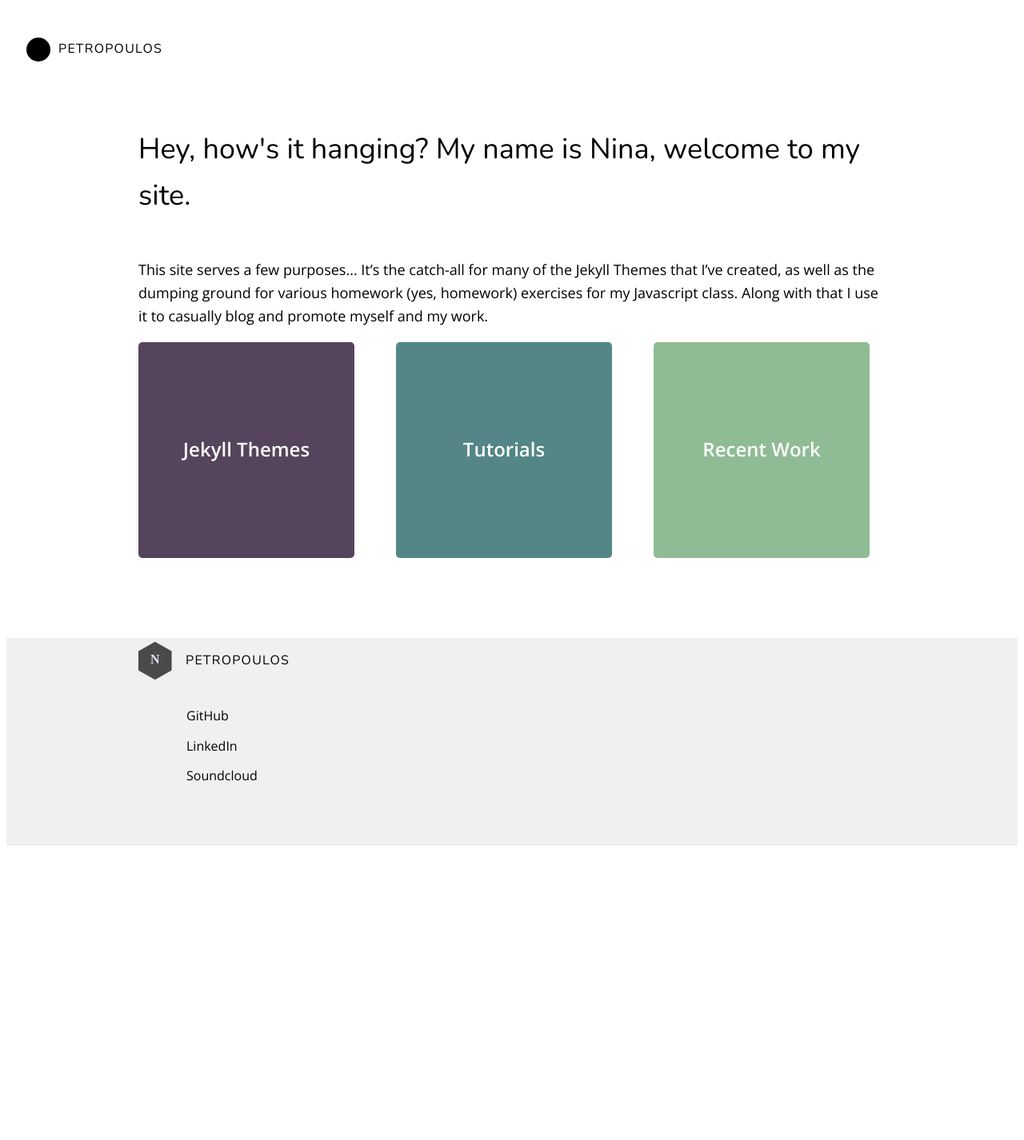
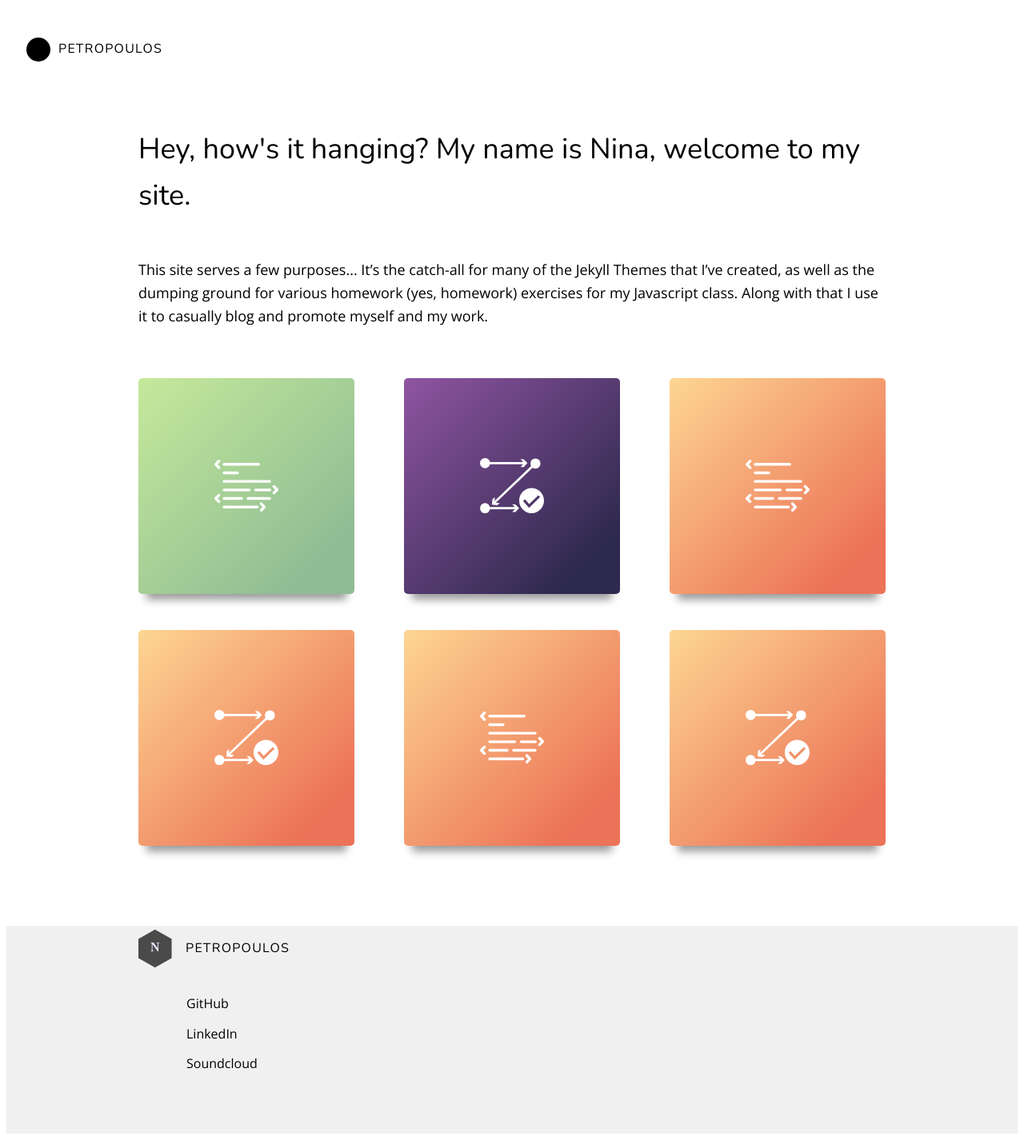
Before and after one commit to ninapetrop/ninapetrop.github.io, a Jekyll site: the page built from index.html, in a window 1280 px wide. Shown: the whole page at 80% size. Built offline with Jekyll 4.4.1, drawn with Linux system fonts in a browser that asks for light colours; nearby versions of some CDN libraries; Markdown is read by kramdown in place of the engine named in the settings; before the commit the page ends 1066 px from its top, so only the background shows below that.

Commit message:
card designs

```diff
--- a/assets/css/main.css
+++ b/assets/css/main.css
@@ -141,10 +141,16 @@ nav.top-bar {
       text-transform: uppercase;
       width: 100px; }
 
+span {
+  font-family: Open Sans, sans-serif; }
+
 section.card-wrap {
   display: -webkit-flex;
   display: -ms-flexbox;
   display: flex;
+  -webkit-flex-wrap: wrap;
+      -ms-flex-wrap: wrap;
+          flex-wrap: wrap;
   -webkit-align-items: center;
       -ms-flex-align: center;
           align-items: center;
@@ -155,9 +161,8 @@ section.card-wrap {
     list-style: none;
     padding-left: 0; }
   section.card-wrap .card-container {
-    -webkit-perspective: 1000px;
-            perspective: 1000px;
-    margin-right: 20px; }
+    margin-top: 45px;
+      margin-top-perspective: 1000px; }
   section.card-wrap .card {
     position: relative;
     width: 270px;
@@ -165,14 +170,9 @@ section.card-wrap {
     transition: all 0.6s ease;
     -webkit-transform-style: preserve-3d;
             transform-style: preserve-3d; }
-  section.card-wrap #jekyll-themes .front, section.card-wrap #jekyll-themes .back {
-    background: #56445D; }
-  section.card-wrap #tutorials .front, section.card-wrap #tutorials .back {
-    background: #548687; }
-  section.card-wrap #recent-work .front, section.card-wrap #recent-work .back {
-    background: #8FBC94; }
   section.card-wrap .front, section.card-wrap .back {
     position: absolute;
+    background: linear-gradient(-45deg, #EC7357 15%, #FDD692);
     top: 0;
     left: 0;
     width: 270px;
@@ -180,7 +180,8 @@ section.card-wrap {
     border-radius: 5px;
     color: white;
     -webkit-backface-visibility: hidden;
-            backface-visibility: hidden; }
+            backface-visibility: hidden;
+    box-shadow: 0px 17px 10px -10px rgba(0, 0, 0, 0.4); }
   section.card-wrap .front {
     display: -webkit-flex;
     display: -ms-flexbox;
@@ -209,3 +210,10 @@ section.card-wrap {
   section.card-wrap .back {
     -webkit-transform: rotateY(180deg);
             transform: rotateY(180deg); }
+  section.card-wrap .front img {
+    width: 80px;
+    height: auto; }
+  section.card-wrap #themes {
+    background: linear-gradient(-45deg, #8FBC94 15%, #C5E99B); }
+  section.card-wrap #tutorials {
+    background: linear-gradient(-45deg, #2E294E 15%, #9055A2); }
--- a/index.html
+++ b/index.html
@@ -10,33 +10,59 @@ title: Home
 
 <section class='card-wrap'>
 	<div class='card-container'>
-		<div class="card" id='jekyll-themes'>
+		<div class="card">
+	    <div class="front" id="themes">
+				<img src='{{ site.url }}/assets/img/themes-white.svg'>
+	    </div>
+	    <div class="back" id="themes">
+				<p>Jekyll Themes</p>
+	    </div>
+	  </div>
+	</div>
+
+	<div class='card-container'>
+		<div class="card">
+	    <div class="front" id="tutorials">
+	      <img src='{{ site.url }}/assets/img/tutorials.svg'>
+	    </div>
+	    <div class="back"  id="tutorials">Tutorials</div>
+	  </div>
+	</div>
+
+	<div class='card-container'>
+		<div class="card">
 	    <div class="front">
-	      <h2>Jekyll Themes</h2>
+				<img src='{{ site.url }}/assets/img/themes-white.svg'>
 	    </div>
 	    <div class="back">
-	    	<ul>
-					<li>Artist Theme</li>
-					<li>Ficticious</li>
-				</ul>
+				<p>Jekyll Themes</p>
 	    </div>
 	  </div>
 	</div>
 	<div class='card-container'>
-		<div class="card" id='tutorials'>
+		<div class="card">
 	    <div class="front">
-	      <h2>Tutorials</h2>
+	      <img src='{{ site.url }}/assets/img/tutorials.svg'>
 	    </div>
-	    <div class="back">User</div>
+	    <div class="back">Tutorials</div>
 	  </div>
 	</div>
 	<div class='card-container'>
-		<div class="card" id='recent-work'>
+		<div class="card">
 	    <div class="front">
-	      <h2>Recent Work</h2>
+				<img src='{{ site.url }}/assets/img/themes-white.svg'>
 	    </div>
-	    <div class="back">User</div>
+	    <div class="back">
+				<p>Jekyll Themes</p>
+	    </div>
 	  </div>
 	</div>
-
+	<div class='card-container'>
+		<div class="card">
+	    <div class="front">
+	      <img src='{{ site.url }}/assets/img/tutorials.svg'>
+	    </div>
+	    <div class="back">Tutorials</div>
+	  </div>
+	</div>
 </section>
```
Also changed, not shown: assets/css/4-layouts/home.sass (+17 -14 lines), assets/img/themes-white.svg (added), assets/img/tutorials.svg (added).
